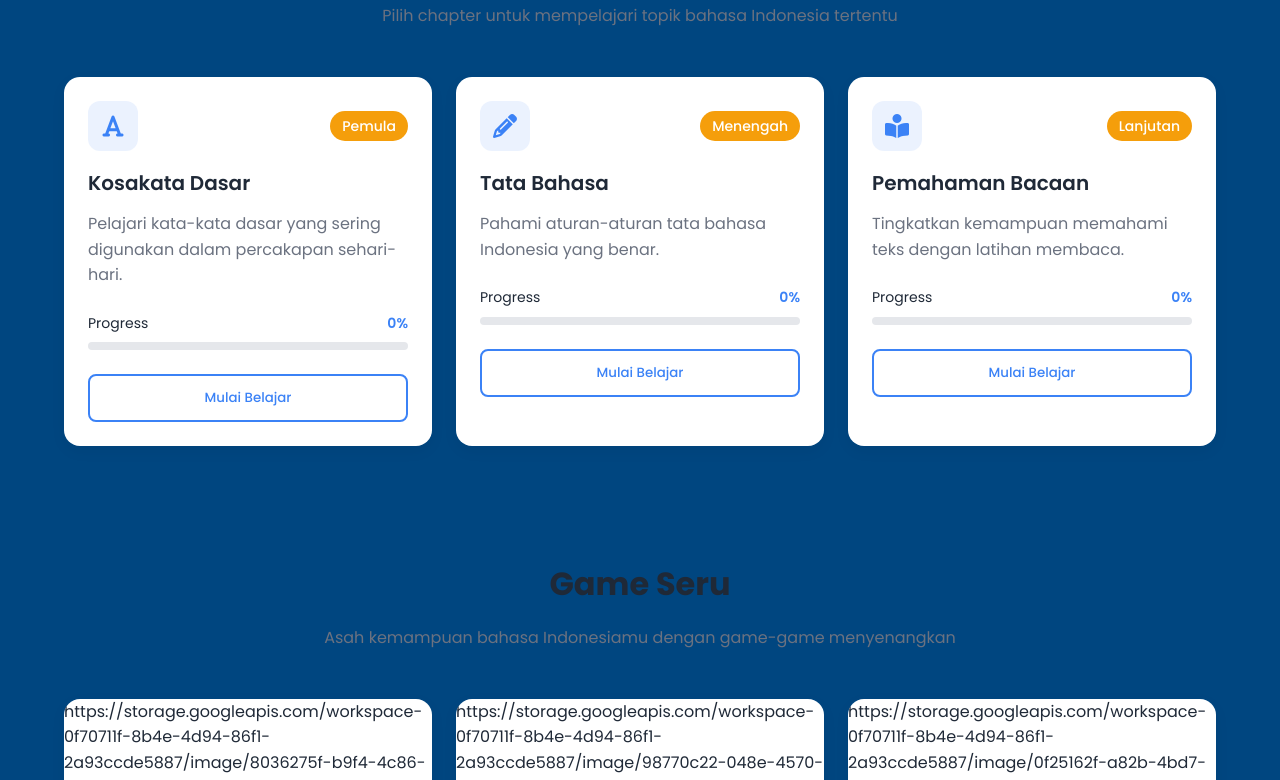
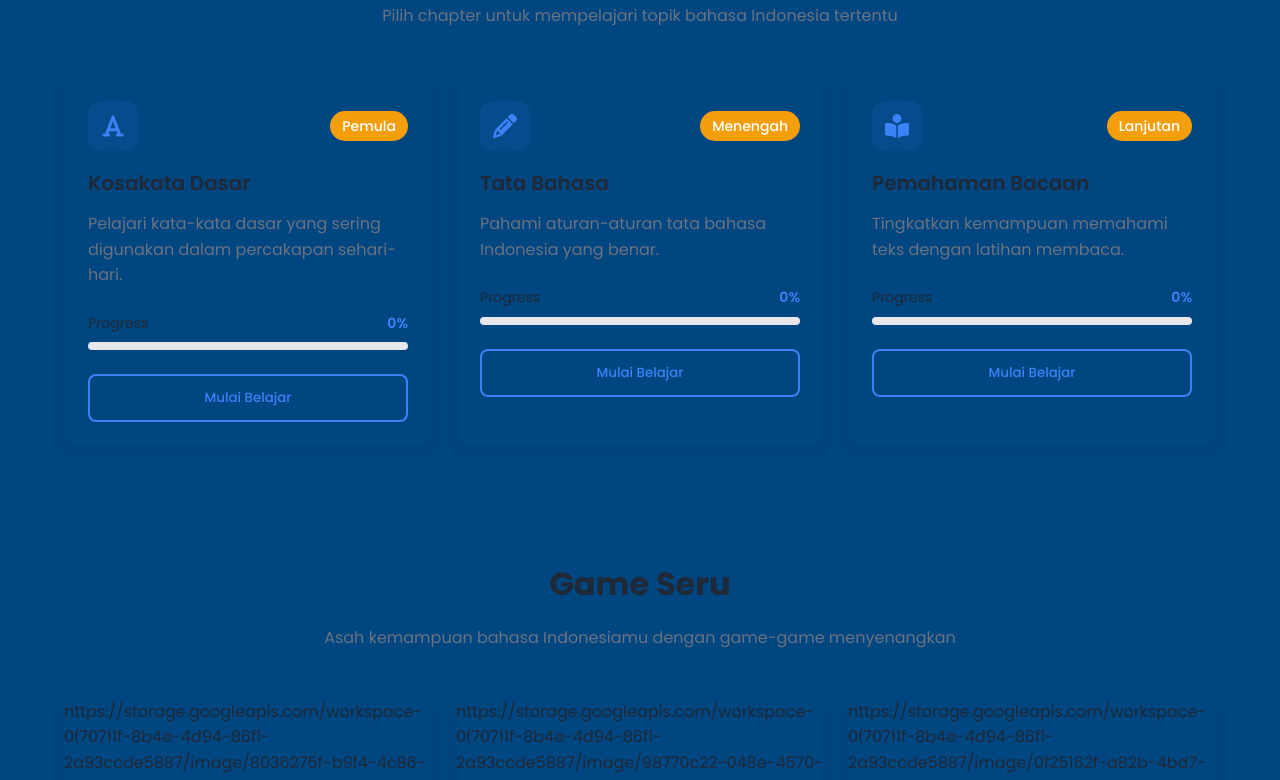
Before and after one commit to hikam-TI/Website-Bahasa, a plain HTML site: page index.html in a window 1280 px wide. Shown: the part 683-1463 px from the top of the page. Drawn offline with Linux system fonts and the light colour scheme; files whose address does not match are found by name.

Commit message:
styles.css

```diff
--- a/styles.css
+++ b/styles.css
@@ -13,7 +13,7 @@
     --text-color: #1F2937;
     --text-light: #6B7280;
     --background-color: #004680;
-    --container-color: #FFFFFF;
+    --container-color: #004680;
     --border-color: #E5E7EB;
 }
 
```
